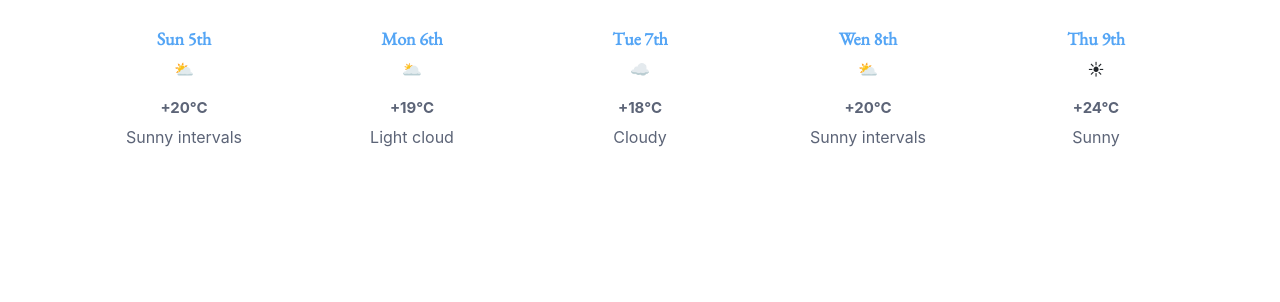
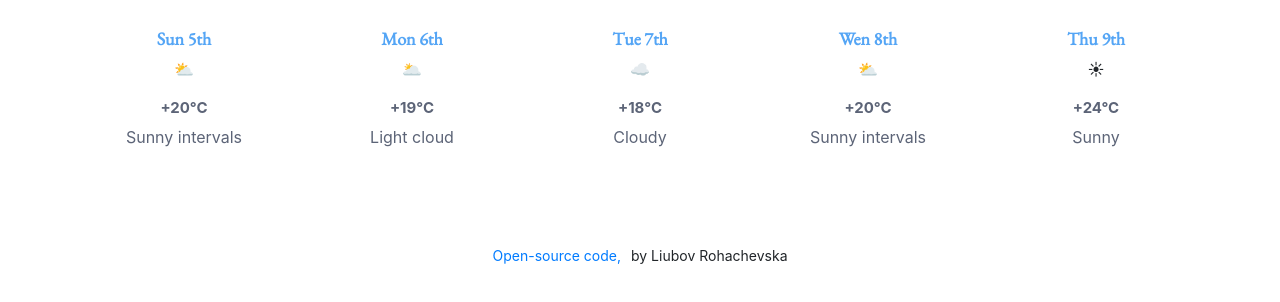
Before and after one commit to Liubov555/SheCodes-Avocado-challenge, a plain HTML site: page index.html in a window 1280 px wide. Shown: the part 294-596 px from the top of the page. Drawn offline with nearby package versions, Linux system fonts and the light colour scheme; no server answers.

Commit message:
add footer

```diff
--- a/index.html
+++ b/index.html
@@ -153,6 +153,10 @@
                 </div>
             </div>
         </div>
+        <footer class="footer">
+            <a class="footer-link" href="https://github.com/Liubov555/SheCodes-Challenge">Open-source code,</a>
+            <p class="footer-text">by Liubov Rohachevska</p>
+        </footer>
 
     </div>
     <script src="./src/index.js"></script>
--- a/src/styles.css
+++ b/src/styles.css
@@ -152,3 +152,19 @@ body {
     font-weight: bold;
     margin-bottom: 5px;
 }
+
+.footer {
+    display: flex;
+    justify-content: center;
+    padding-top: 80px;
+
+}
+
+.footer-link {
+    font-size: 14px;
+    margin-right: 10px;
+}
+
+.footer-text {
+    font-size: 14px;
+}
```
